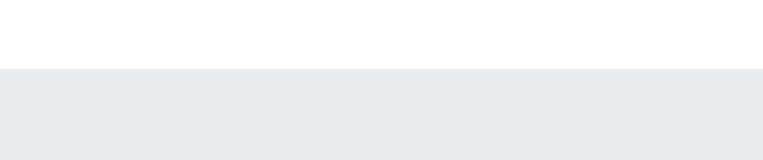
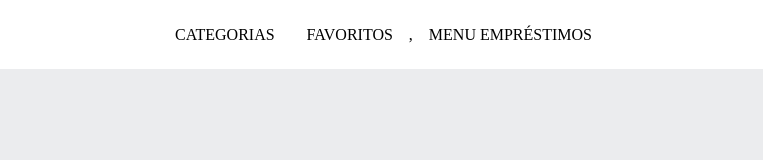
Before and after one commit to EllenAlmeida16/biblioteca, a plain HTML site: page index.html in a window 1280 px wide. Shown: the full height of the page, 324-1087 px from the left. Drawn offline with Linux system fonts and the light colour scheme.

Commit message:
menu tablet

```diff
--- a/index.html
+++ b/index.html
@@ -41,6 +41,15 @@
         <img src="img/Logo.svg" alt="logomarca Biblioteca" class="container__imagem">
         <h1 class="container__titulo">Biblioteca<b class="container__titulo--negrito">Start</b></h1>
     </div>
+    <ul class="opções">
+        <li class="opções__item">Categorias</li>
+        <li class="opções__item">
+            <a href="#" class="opções__link">Favoritos</a>
+        </li>
+        ,<li class="opções__item">
+            <a href="#" class="opções__link">Menu empréstimos</a>
+        </li>
+    </ul>
     <div class="container">
         <a href="#"><img src="img/Favoritos.svg" alt="meus favoritos" class="container__imagem"></a>
         <a href="#"><img src="img/Emprestimos.svg" alt="meus Emprestimos" class="container__imagem"></a>
--- a/styles.css
+++ b/styles.css
@@ -6,6 +6,7 @@
     --fonte-secundaria: "Josefin Sans";
     --amarelo: #FECD2F;
     --roxo-degrade: #aa07db;
+    --preto: #000000;
     }
 
     body{
--- a/styles/header.css
+++ b/styles/header.css
@@ -66,4 +66,15 @@
     .container__titulo--negrito{
         font-weight: 700;
     }
+    .opções{
+        display: flex;
+    }
+    .opções__item{
+        padding: 0 1em;
+        text-transform: uppercase;
+    }
+    .opções__link{
+        text-decoration: none;
+        color: var(--preto);
+    }
 }
```
